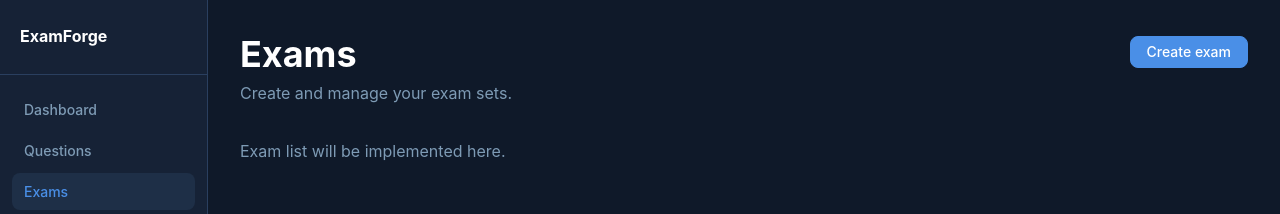
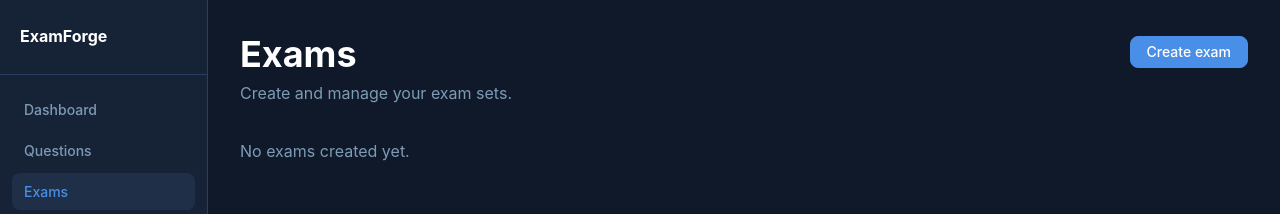
Before and after one commit to Jailsonsdsj/agent-experiment, a React (Vite) app in the folder System/Frontend/: page /exams in a window 1280 px wide. Shown: the top 214 px of the page. Built offline with nearby package versions, Linux system fonts and the light colour scheme.

Commit message:
P408 Implement exam listing UI

```diff
--- /dev/null
+++ b/System/Frontend/src/components/ExamCard/index.tsx
@@ -0,0 +1,71 @@
+import Badge from '../UI/Badge';
+import Button from '../UI/Button';
+import type { Exam } from '../../types';
+
+export interface ExamCardProps {
+  exam: Exam;
+  onEdit: (id: string) => void;
+  onDelete: (id: string) => void;
+}
+
+const IDENTIFICATION_MODE_LABELS: Record<Exam['identificationMode'], string> = {
+  letters: 'Letters',
+  'powers-of-two': 'Powers of 2',
+};
+
+function formatDate(isoString: string): string {
+  return new Date(isoString).toLocaleDateString('en-US', {
+    year: 'numeric',
+    month: 'short',
+    day: 'numeric',
+  });
+}
+
+export default function ExamCard({ exam, onEdit, onDelete }: ExamCardProps) {
+  return (
+    <div className="bg-agt-surface rounded-agt-lg border border-agt-border shadow-agt-sm flex flex-col min-h-[220px]">
+      {/* Body */}
+      <div className="px-agt-5 pt-agt-5 pb-agt-4 flex flex-col gap-agt-3 flex-1">
+        <p className="text-agt-body font-bold text-agt-heading font-agt-sans leading-snug">
+          {exam.title}
+        </p>
+
+        {exam.description && (
+          <p className="text-agt-sm font-agt-sans text-agt-text-muted line-clamp-2">
+            {exam.description}
+          </p>
+        )}
+
+        <div className="flex items-center gap-agt-2 flex-wrap">
+          <Badge label={IDENTIFICATION_MODE_LABELS[exam.identificationMode]} variant="primary" />
+          <span className="text-agt-xs text-agt-text-muted font-agt-sans">
+            {exam.questionIds.length} question{exam.questionIds.length !== 1 ? 's' : ''}
+          </span>
+        </div>
+
+        <p className="text-agt-xs text-agt-text-muted font-agt-sans mt-auto">
+          Created {formatDate(exam.createdAt)}
+        </p>
+      </div>
+
+      {/* Dotted divider */}
+      <div className="mx-agt-5 border-t border-dotted border-agt-border" />
+
+      {/* Action bar */}
+      <div className="px-agt-5 py-agt-3 flex items-center justify-between">
+        <Button
+          label="Edit"
+          variant="ghost"
+          size="sm"
+          onClick={() => onEdit(exam.id)}
+        />
+        <Button
+          label="Delete"
+          variant="danger"
+          size="sm"
+          onClick={() => onDelete(exam.id)}
+        />
+      </div>
+    </div>
+  );
+}
--- a/System/Frontend/src/hooks/useExamForm.ts
+++ b/System/Frontend/src/hooks/useExamForm.ts
@@ -3,10 +3,12 @@ import type { ExamIdentificationMode } from '../types';
 
 export interface UseExamFormReturn {
   title: string;
+  description: string;
   identificationMode: ExamIdentificationMode;
   selectedQuestionIds: string[];
   isValid: boolean;
   setTitle: (value: string) => void;
+  setDescription: (value: string) => void;
   setIdentificationMode: (value: ExamIdentificationMode) => void;
   toggleQuestion: (id: string) => void;
   isQuestionSelected: (id: string) => boolean;
@@ -14,6 +16,7 @@ export interface UseExamFormReturn {
 
 export function useExamForm(): UseExamFormReturn {
   const [title, setTitle] = useState<string>('');
+  const [description, setDescription] = useState<string>('');
   const [identificationMode, setIdentificationMode] = useState<ExamIdentificationMode>('letters');
   const [selectedQuestionIds, setSelectedQuestionIds] = useState<string[]>([]);
 
@@ -31,10 +34,12 @@ export function useExamForm(): UseExamFormReturn {
 
   return {
     title,
+    description,
     identificationMode,
     selectedQuestionIds,
     isValid,
     setTitle,
+    setDescription,
     setIdentificationMode,
     toggleQuestion,
     isQuestionSelected,
--- /dev/null
+++ b/System/Frontend/src/hooks/useExams.ts
@@ -0,0 +1,61 @@
+import { useCallback, useEffect, useState } from 'react';
+import type { Exam } from '../types';
+import {
+  deleteExam as deleteExamFromStorage,
+  getExams,
+} from '../services/localStorageService';
+
+export interface UseExamsReturn {
+  exams: Exam[];
+  isLoading: boolean;
+  error: string | null;
+  isEmpty: boolean;
+  refresh: () => void;
+  deleteExam: (id: string) => void;
+}
+
+export function useExams(): UseExamsReturn {
+  const [exams, setExams] = useState<Exam[]>([]);
+  const [isLoading, setIsLoading] = useState<boolean>(true);
+  const [error, setError] = useState<string | null>(null);
+
+  const loadExams = useCallback((): void => {
+    setIsLoading(true);
+    setError(null);
+    try {
+      const stored = getExams();
+      setExams(stored);
+    } catch (err) {
+      setError(err instanceof Error ? err.message : 'Failed to load exams.');
+    } finally {
+      setIsLoading(false);
+    }
+  }, []);
+
+  useEffect(() => {
+    loadExams();
+  }, [loadExams]);
+
+  function refresh(): void {
+    loadExams();
+  }
+
+  function deleteExam(id: string): void {
+    setError(null);
+    try {
+      deleteExamFromStorage(id);
+      setExams((prev) => prev.filter((e) => e.id !== id));
+    } catch (err) {
+      setError(err instanceof Error ? err.message : 'Failed to delete exam.');
+    }
+  }
+
+  return {
+    exams,
+    isLoading,
+    error,
+    isEmpty: exams.length === 0,
+    refresh,
+    deleteExam,
+  };
+}
--- a/System/Frontend/src/pages/exams/ExamFormPage.tsx
+++ b/System/Frontend/src/pages/exams/ExamFormPage.tsx
@@ -3,6 +3,7 @@ import { useNavigate } from 'react-router-dom';
 import PageHeader from '../../components/UI/PageHeader';
 import FormLayout from '../../components/UI/FormLayout';
 import Input from '../../components/UI/Input';
+import Textarea from '../../components/UI/Textarea';
 import Button from '../../components/UI/Button';
 import { useExamForm } from '../../hooks/useExamForm';
 import { useQuestions } from '../../hooks/useQuestions';
@@ -26,10 +27,12 @@ export default function ExamFormPage() {
   const navigate = useNavigate();
   const {
     title,
+    description,
     identificationMode,
     selectedQuestionIds,
     isValid,
     setTitle,
+    setDescription,
     setIdentificationMode,
     toggleQuestion,
     isQuestionSelected,
@@ -47,7 +50,7 @@ export default function ExamFormPage() {
     setSaveError(null);
     if (!isValid) return;
     try {
-      saveExam({ title: title.trim(), identificationMode, questionIds: selectedQuestionIds });
+      saveExam({ title: title.trim(), description: description.trim() || undefined, identificationMode, questionIds: selectedQuestionIds });
       navigate('/exams');
     } catch (err) {
       setSaveError(err instanceof Error ? err.message : 'Failed to save exam.');
@@ -67,6 +70,15 @@ export default function ExamFormPage() {
           placeholder="e.g. Midterm — Introduction to Algorithms"
           required
           error={titleError}
+        />
+
+        <Textarea
+          label="Description"
+          name="description"
+          value={description}
+          onChange={(e) => setDescription(e.target.value)}
+          placeholder="Optional notes about this exam…"
+          rows={3}
         />
 
         {/* Identification mode */}
--- a/System/Frontend/src/pages/exams/ExamListPage.tsx
+++ b/System/Frontend/src/pages/exams/ExamListPage.tsx
@@ -1,9 +1,21 @@
 import { useNavigate } from 'react-router-dom';
 import PageHeader from '../../components/UI/PageHeader';
 import Button from '../../components/UI/Button';
+import ExamCard from '../../components/ExamCard';
+import { useExams } from '../../hooks/useExams';
 
 export default function ExamListPage() {
   const navigate = useNavigate();
+  const { exams, isLoading, error, isEmpty, deleteExam } = useExams();
+
+  function handleEdit(id: string): void {
+    navigate(`/exams/${id}/edit`);
+  }
+
+  function handleDelete(id: string): void {
+    if (!window.confirm('Are you sure you want to delete this exam?')) return;
+    deleteExam(id);
+  }
 
   return (
     <div>
@@ -18,9 +30,31 @@ export default function ExamListPage() {
           />
         }
       />
-      <p className="text-agt-text-muted font-agt-sans text-agt-body">
-        Exam list will be implemented here.
-      </p>
+
+      {isLoading && (
+        <p className="text-agt-text-muted font-agt-sans text-agt-body">Loading exams…</p>
+      )}
+
+      {!isLoading && error && (
+        <p className="text-agt-error font-agt-sans text-agt-body">{error}</p>
+      )}
+
+      {!isLoading && !error && isEmpty && (
+        <p className="text-agt-text-muted font-agt-sans text-agt-body">No exams created yet.</p>
+      )}
+
+      {!isLoading && !error && !isEmpty && (
+        <div className="grid grid-cols-1 sm:grid-cols-2 lg:grid-cols-3 gap-agt-4">
+          {exams.map((exam) => (
+            <ExamCard
+              key={exam.id}
+              exam={exam}
+              onEdit={handleEdit}
+              onDelete={handleDelete}
+            />
+          ))}
+        </div>
+      )}
     </div>
   );
 }
--- a/System/Frontend/src/types/index.ts
+++ b/System/Frontend/src/types/index.ts
@@ -16,6 +16,7 @@ export interface Question {
 export interface Exam {
   id: string;
   title: string;
+  description?: string;
   questionIds: string[];
   identificationMode: ExamIdentificationMode;
   createdAt: string;
```
